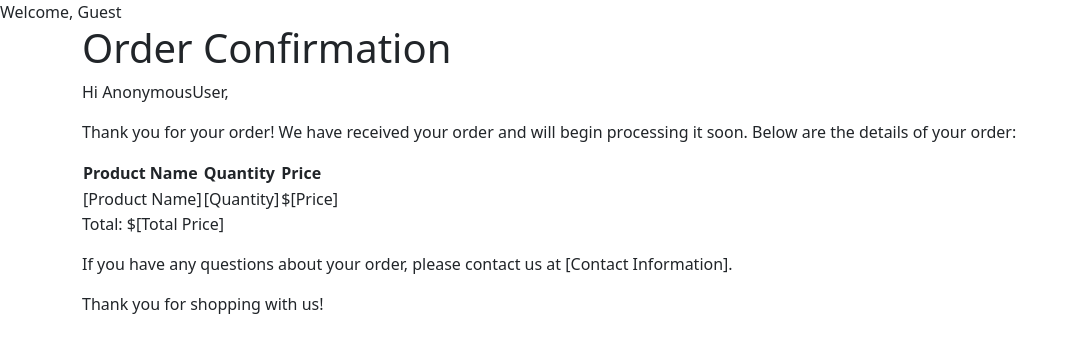
After one commit to paulhoratau/GoTickets, a Django app: page /order/confirmation in a window 1280 px wide. The commit adds this page. Shown: the top 353 px of the page, without its empty margins (0-1078 px from the left). Run offline with Django 5.2, Linux system fonts and the light colour scheme.

Commit message:
added cart function

```diff
--- a/GoTicketsApp/templates/GoTickets/event_manage.html
+++ b/GoTicketsApp/templates/GoTickets/event_manage.html
@@ -32,6 +32,10 @@
                 {{ form.end_date.label }}
                 {{ form.end_date }}
               </div>
+              <div class="form-group">
+                {{ form.price.label }}
+                {{ form.price }}
+              </div>
               <button type="submit" class="btn btn-primary">Save changes</button>
             </form>
 {% endblock %}
--- a/GoTicketsApp/templates/GoTickets/index.html
+++ /dev/null
@@ -1,5 +0,0 @@
-{% extends 'GoTickets/base/base.html' %}
-
-{% block content %}
-
-{% endblock %}
--- /dev/null
+++ b/GoTicketsApp/templates/GoTickets/order_confirmation.html
@@ -0,0 +1,31 @@
+{% extends 'GoTickets/base/base.html' %}
+
+{% block content %}
+<div class="container">
+    <div class="header">
+        <h1>Order Confirmation</h1>
+    </div>
+    <p>Hi {{ request.user }},</p>
+    <p>Thank you for your order! We have received your order and will begin processing it soon. Below are the details of your order:</p>
+    <div class="order-details">
+        <table>
+            <tr>
+                <th>Product Name</th>
+                <th>Quantity</th>
+                <th>Price</th>
+            </tr>
+            <tr>
+                <td>[Product Name]</td>
+                <td>[Quantity]</td>
+                <td>$[Price]</td>
+            </tr>
+            <!-- Add more rows as needed -->
+        </table>
+    </div>
+    <p>Total: $[Total Price]</p>
+    <p>If you have any questions about your order, please contact us at [Contact Information].</p>
+    <div class="footer">
+        <p>Thank you for shopping with us!</p>
+    </div>
+</div>
+{% endblock %}
--- a/GoTicketsApp/urls.py
+++ b/GoTicketsApp/urls.py
@@ -12,5 +12,10 @@ urlpatterns = [
     path('event/create/', views.eventcreate, name='eventcreate'),
     path('events/', views.events, name='events'),
     path('events/<int:id>/', views.events_by_id, name="events_by_id"),
-    path('events/<int:id>/manage/', views.event_manage, name="event_manage"),  # Corrected the path
+    path('events/<int:id>/manage/', views.event_manage, name="event_manage"),
+
+    path('cart/', views.cart_detail, name='cart_detail'),
+    path('add/<int:event_id>/', views.add_to_cart, name='add_to_cart'),
+    path('remove/<int:item_id>/', views.remove_from_cart, name='remove_from_cart'),
+    path('order/confirmation', views.order_confirmation, name='order_confirmation'),
 ]
--- a/GoTicketsApp/views.py
+++ b/GoTicketsApp/views.py
@@ -2,7 +2,7 @@ from django.shortcuts import render, redirect, get_object_or_404
 from django.contrib.auth import authenticate, login, logout
 from django.contrib import messages
 from .forms import CreateUserForm, EventForm, UpdateEventForm
-from .models import Event, User
+from .models import Event, User, CartItem, Cart
 
 
 
@@ -73,3 +73,44 @@ def user_login(request):
 def logoutUser(request):
     logout(request)
     return redirect('login')
+
+def order_confirmation(request):
+    orders = Event.objects.all()
+    context = {
+        'orders': orders
+    }
+    return render(request, 'GoTickets/order_confirmation.html', context)
+
+def cart_detail(request):
+    cart_id = request.session.get("cart_id", None)
+    if cart_id:
+        cart = Cart.objects.get(id=cart_id)
+    else:
+        cart = Cart()
+        cart.save()
+        request.session['cart_id'] = cart.id
+    return render(request, 'GoTickets/cart_detail.html', {'cart': cart})
+
+def add_to_cart(request, event_id):
+    event = Event.objects.get(id=event_id)
+    cart_id = request.session.get("cart_id", None)
+    cart, created = Cart.objects.get_or_create(id=cart_id)
+    if created:
+        request.session['cart_id'] = cart.id
+    item, created = CartItem.objects.get_or_create(ticket=event, defaults={'quantity': 1})
+    if not created:
+        item.quantity += 1
+        item.save()
+    cart.items.add(item)
+    cart.total += item.quantity * event.price
+    cart.save()
+    return redirect('cart_detail')
+
+def remove_from_cart(request, item_id):
+    item = CartItem.objects.get(id=item_id)
+    cart = Cart.objects.get(id=request.session.get("cart_id"))
+    cart.total -= item.ticket.price * item.quantity
+    cart.items.remove(item)
+    item.delete()
+    cart.save()
+    return redirect('cart_detail')
```
Also changed, not shown: GoTicketsApp/models.py (+9 -0 lines), GoTicketsApp/templates/GoTickets/cart_detail.html (added, +11 -0 lines), GoTicketsApp/templates/GoTickets/events.html (+16 -10 lines), GoTicketsApp/templates/GoTickets/events_by_id.html (+17 -9 lines), GoTicketsApp/migrations/0002_event_price_cartitem_cart.py (added), GoTicketsApp/templates/GoTickets/eventcreate.html (line endings or trailing spaces), GoTicketsApp/templates/GoTickets/login.html (line endings or trailing spaces), db.sqlite3.
